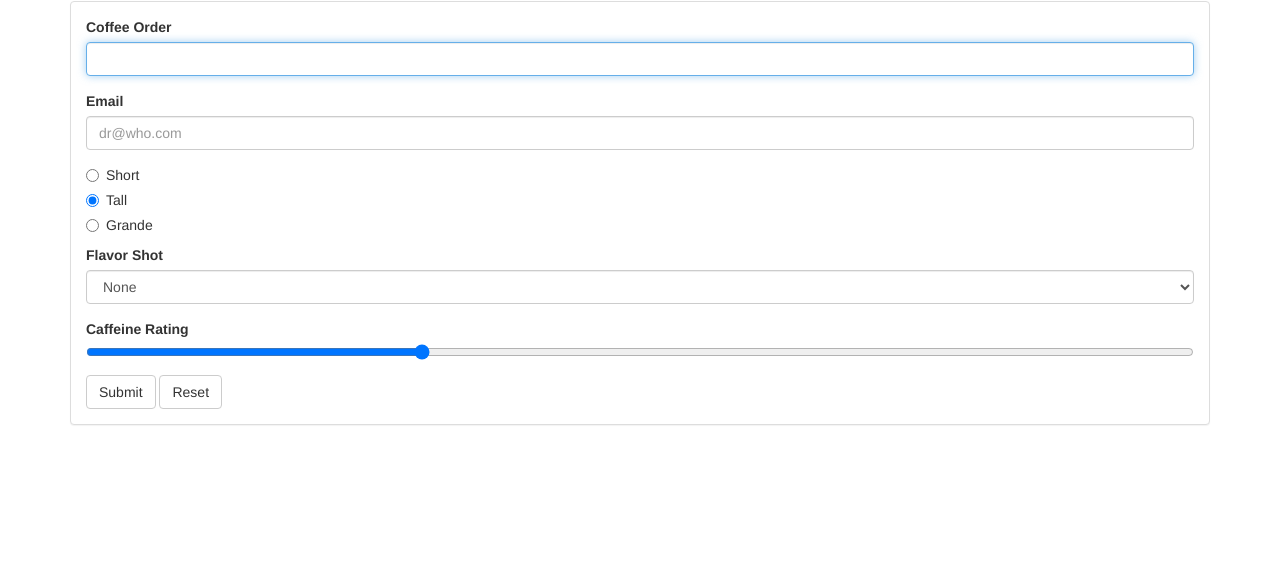
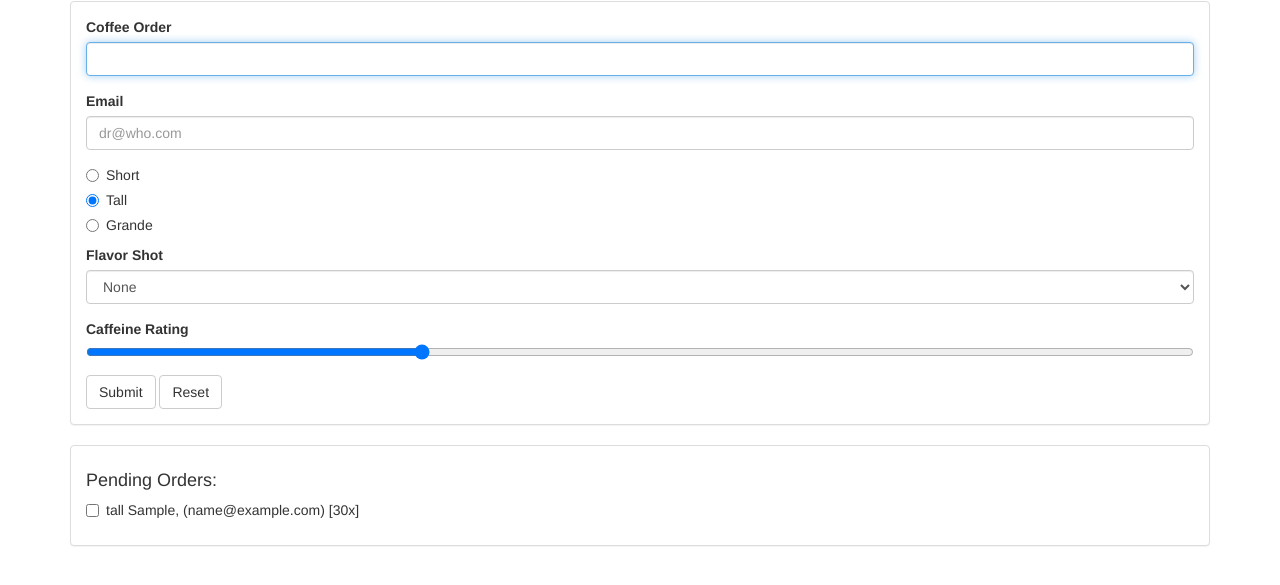
Before and after one commit to smaran39/CoffeeRun3, a plain HTML site: page index.html in a window 1280 px wide. Both pictures are taken after typing "Sample", "name@example.com" into the empty fields and a click on the button "Submit". Shown: the part 69-654 px from the top of the page. Drawn offline with nearby package versions, Linux system fonts and the light colour scheme.

Commit message:
after finishing chapter 11

```diff
--- a/index.html
+++ b/index.html
@@ -51,15 +51,25 @@
 
                     <div class="form-group">
                         <label for="strengthLevel">Caffeine Rating </label>
-                        <input name="strength" id="strengthLevel" type="range"  value="30" >
+                        <input name="strength" id="strengthLevel" type="range" value="30">
                     </div>
                     <button type="submit" class="btn btn-default">Submit</button>
                     <button type="reset" class="btn btn-default">Reset</button>
                 </form>
             </div>
         </div>
+
+        <div class="panel panel-default">
+            <div class="panel-body">
+                <h4>Pending Orders:</h4>
+                <div data-coffee-order="checklist">
+                </div>
+            </div>
+        </div>
+
     </section>
     <script src="https://cdnjs.cloudflare.com/ajax/libs/jquery/2.1.4/jquery.min.js" charset="utf-8"></script>
+    <script src="scripts/checklist.js" charset="utf-8"></script>
     <script src="scripts/formhandler.js" charset="utf-8"></script>
     <script src="scripts/datastore.js" charset="utf-8"></script>
     <script src="scripts/truck.js" charset="utf-8"></script>
--- /dev/null
+++ b/scripts/checklist.js
@@ -0,0 +1,73 @@
+(function(window) {
+    'use strict';
+    var App = window.App || {};
+    var $ = window.jQuery;
+
+    function CheckList(selector) {
+        if (!selector) {
+            throw new Error('No selector provided');
+        }
+
+        this.$element = $(selector);
+        if (this.$element.length === 0) {
+            throw new Error('Could not find element with selector: ' + selector);
+        }
+    }
+
+    CheckList.prototype.addClickHandler = function(fn) {
+        this.$element.on('click', 'input', function(event) {
+            var email = event.target.value;
+            this.removeRow(email);
+            fn(email);
+        }.bind(this));
+    };
+
+    CheckList.prototype.addRow = function(coffeeOrder) {
+        //Remove any existing rows that match the email address
+        this.removeRow(coffeeOrder.emailAddress);
+
+        //Create a new instance of a row, using the coffee order info
+        var rowElement = new Row(coffeeOrder);
+
+        this.$element.append(rowElement.$element);
+    };
+
+    CheckList.prototype.removeRow = function(email) {
+        this.$element
+            .find('[value="' + email + '"]')
+            .closest('[data-coffee-order="checkbox"]')
+            .remove();
+    };
+
+    function Row(coffeeOrder) {
+        var $div = $('<div></div>', {
+            'data-coffee-order': 'checkbox',
+            'class': 'checkbox'
+        });
+
+        var $label = $('<label></label>');
+
+        var $checkbox = $('<input></input>', {
+            type: 'checkbox',
+            value: coffeeOrder.emailAddress
+        });
+
+        var description = coffeeOrder.size + ' ';
+        if (coffeeOrder.flavor) {
+            description += coffeeOrder.flavor + ' ';
+        }
+
+        description += coffeeOrder.coffee + ', ';
+        description += ' (' + coffeeOrder.emailAddress + ')';
+        description += ' [' + coffeeOrder.strength + 'x]';
+
+        $label.append($checkbox);
+        $label.append(description);
+        $div.append($label);
+
+        this.$element = $div;
+    }
+    App.CheckList = CheckList;
+    window.App = App;
+
+})(window);
--- a/scripts/main.js
+++ b/scripts/main.js
@@ -1,15 +1,21 @@
 (function(window) {
     'use strict';
     var FORM_SELECTOR = '[data-coffee-order="form"]';
+    var CHECKLIST_SELECTOR = '[data-coffee-order="checklist"]';
     var App = window.App;
     var Truck = App.Truck;
     var DataStore = App.DataStore;
     var FormHandler = App.FormHandler;
+    var CheckList = App.CheckList;
     var myTruck = new Truck('ncc-1701', new DataStore());
     window.myTruck = myTruck;
+    var checkList = new CheckList(CHECKLIST_SELECTOR);
+    checkList.addClickHandler(myTruck.deliverOrder.bind(myTruck));
     var formHandler = new FormHandler(FORM_SELECTOR);
 
-    formHandler.addSubmitHandler(myTruck.createOrder.bind(myTruck));
-    console.log(formHandler);
+    formHandler.addSubmitHandler(function(data) {
+        myTruck.createOrder.call(myTruck, data);
+        checkList.addRow.call(checkList, data);
+    });
 
 })(window);
```
Also changed, not shown: .eslintrc.json.
